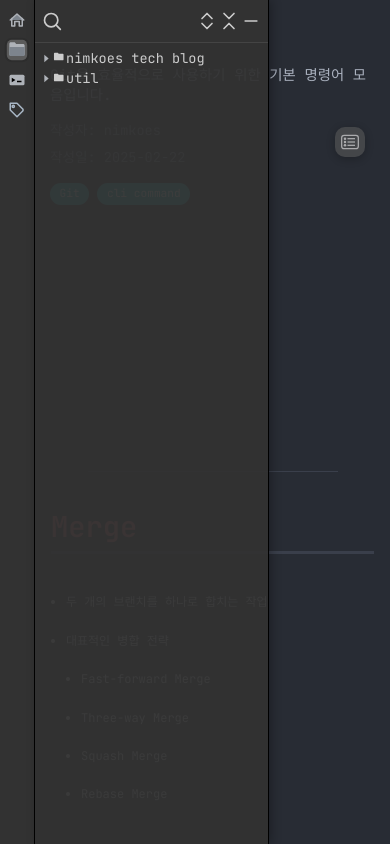
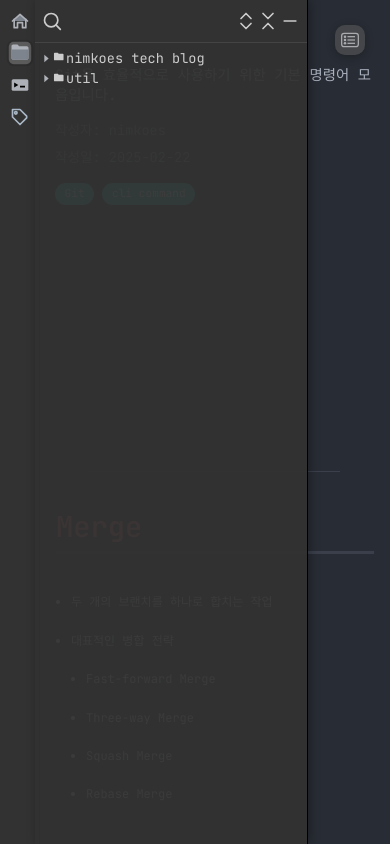
Before and after one commit to nimkoes/tech-blog, a Next.js app: page /tech-blog/post/0001250302-git in a window 390 px wide. Both pictures are taken after a click on the button 17 px from the left and 50 px from the top of the page. Built offline with nearby package versions, Linux system fonts and the light colour scheme.

Commit message:
크기 조정..

```diff
--- a/src/components/CategoryView/CategoryControl/CategoryControl.module.scss
+++ b/src/components/CategoryView/CategoryControl/CategoryControl.module.scss
@@ -8,17 +8,17 @@
   display: flex;
   justify-content: space-between;
   align-items: center;
-  opacity: 0;
+  opacity: 1;
   transition: opacity 0.2s ease-in-out;
 
-  .categoryControl:hover & {
-    opacity: 1;
-  }
+  //.categoryControl:hover & {
+  //  opacity: 1;
+  //}
 
   /* 검색어가 입력된 상태에서는 항상 보이도록 설정 */
-  &.hasSearchQuery {
-    opacity: 1;
-  }
+  //&.hasSearchQuery {
+  //  opacity: 1;
+  //}
 }
 
 /* 아이콘 버튼 (돋보기, 폴더 열기/닫기 등) */
@@ -89,16 +89,16 @@
 
   /* 버튼과 검색창을 같은 줄에 배치 */
   .controls {
-    opacity: 0;
+    opacity: 1;
 
-    .categoryControl:hover & {
-      opacity: 1;
-    }
+    //.categoryControl:hover & {
+    //  opacity: 1;
+    //}
 
     /* 검색어가 입력된 상태에서는 항상 보이도록 설정 */
-    &.hasSearchQuery {
-      opacity: 1;
-    }
+    //&.hasSearchQuery {
+    //  opacity: 1;
+    //}
   }
 
   /* 아이콘 버튼 (돋보기, 폴더 열기/닫기 등) */
--- a/src/components/CategoryView/CategoryView.module.scss
+++ b/src/components/CategoryView/CategoryView.module.scss
@@ -67,7 +67,7 @@
 @media screen and (max-width: 1024px) {
   /* 카테고리 영역 */
   .categoryView {
-    width: 20%;
+    width: 30%;
     min-width: 200px;
     max-width: 300px;
     font-size: 1rem;
@@ -90,8 +90,8 @@
     position: fixed;
     //top: var(--navigation-height, 50px);
     left: 35px;
-    width: 60%;
-    max-width: 300px;
+    width: 70%;
+    max-width: 400px;
     //height: calc(100% - var(--navigation-height, 50px));
     background-color: rgba(50, 50, 50, 0.95);
     z-index: 1000;
--- a/src/components/LogView/LogView.module.scss
+++ b/src/components/LogView/LogView.module.scss
@@ -7,7 +7,7 @@
   background-color: #444;
   position: fixed;
   bottom: 0;
-  left: 80px;
+  left: 60px;
   right: 0;
   transition: max-height 0.5s ease-in-out;
   border-top: 1px solid #000;
@@ -59,7 +59,7 @@
   /* 로그 전체 영역 */
   .logView {
     height: 200px;
-    left: 60px;
+    left: 50px;
   }
 }
 
@@ -69,7 +69,7 @@
 @media screen and (max-width: 768px) {
   .logView {
     height: 150px;
-    left: 35px;
+    left: 40px;
   }
 
   .logHeader {
--- a/src/components/NavigationView/NavigationView.module.scss
+++ b/src/components/NavigationView/NavigationView.module.scss
@@ -3,7 +3,7 @@
   display: flex;
   flex-direction: column;
   flex-shrink: 0;
-  width: 80px;
+  width: 60px;
   background-color: #323232;
   align-items: center;
   justify-content: flex-start;
@@ -38,8 +38,8 @@
 
   /* SVG 크기 조절 */
   svg {
-    width: 3.5rem;
-    height: 3.5rem;
+    width: 30px;
+    height: 30px;
   }
 }
 
@@ -49,7 +49,7 @@
 @media screen and (max-width: 1024px) {
   /* 내비게이션 영역 */
   .navigationView {
-    width: 60px;
+    width: 50px;
     padding: 0.8rem 0.8rem;
   }
 
@@ -74,8 +74,8 @@
 
     /* SVG 크기 조절 */
     svg {
-      width: 2.4rem;
-      height: 2.4rem;
+      width: 25px;
+      height: 25px;
     }
   }
 }
@@ -85,7 +85,7 @@
 ////////////////////////////////////////////////////////////////////////////////
 @media screen and (max-width: 768px) {
   .navigationView {
-    width: 35px;
+    width: 40px;
     padding: 10px 5px;
   }
 
@@ -106,8 +106,8 @@
 
     /* SVG 크기 조절 */
     svg {
-      width: 18px;
-      height: 18px;
+      width: 20px;
+      height: 20px;
     }
   }
 }
--- a/src/components/SideUtil/ScrollToTop/ScrollToTop.module.scss
+++ b/src/components/SideUtil/ScrollToTop/ScrollToTop.module.scss
@@ -6,8 +6,8 @@
   color: white;
   border: none;
   padding: 0;
-  width: 60px;
-  height: 60px;
+  width: 50px;
+  height: 50px;
   font-size: 1.25rem;
   line-height: 1;
   border-radius: 10px;
--- a/src/components/SideUtil/TableOfContents/TableOfContents.module.scss
+++ b/src/components/SideUtil/TableOfContents/TableOfContents.module.scss
@@ -14,8 +14,8 @@
 
 .tocWrapper {
   position: fixed;
-  top: 15vh;
-  right: 90px;
+  top: 3vh;
+  right: 80px;
   width: 450px;
   z-index: 100;
   opacity: 0.3;
@@ -84,13 +84,13 @@
 .tocButton {
   position: fixed;
   right: 25px;
-  top: 15vh;
+  top: 3vh;
   background: rgba(91, 91, 91, 0.7);
   color: white;
   border: none;
   padding: 0;
-  width: 60px;
-  height: 60px;
+  width: 50px;
+  height: 50px;
   font-size: 1.25rem;
   line-height: 1;
   border-radius: 10px;
@@ -104,7 +104,7 @@
   justify-content: center;
 
   &:hover {
-    background: rgba(255, 255, 255, 0.9);
+    background: rgb(126, 126, 126);
     color: black;
   }
 }
```
